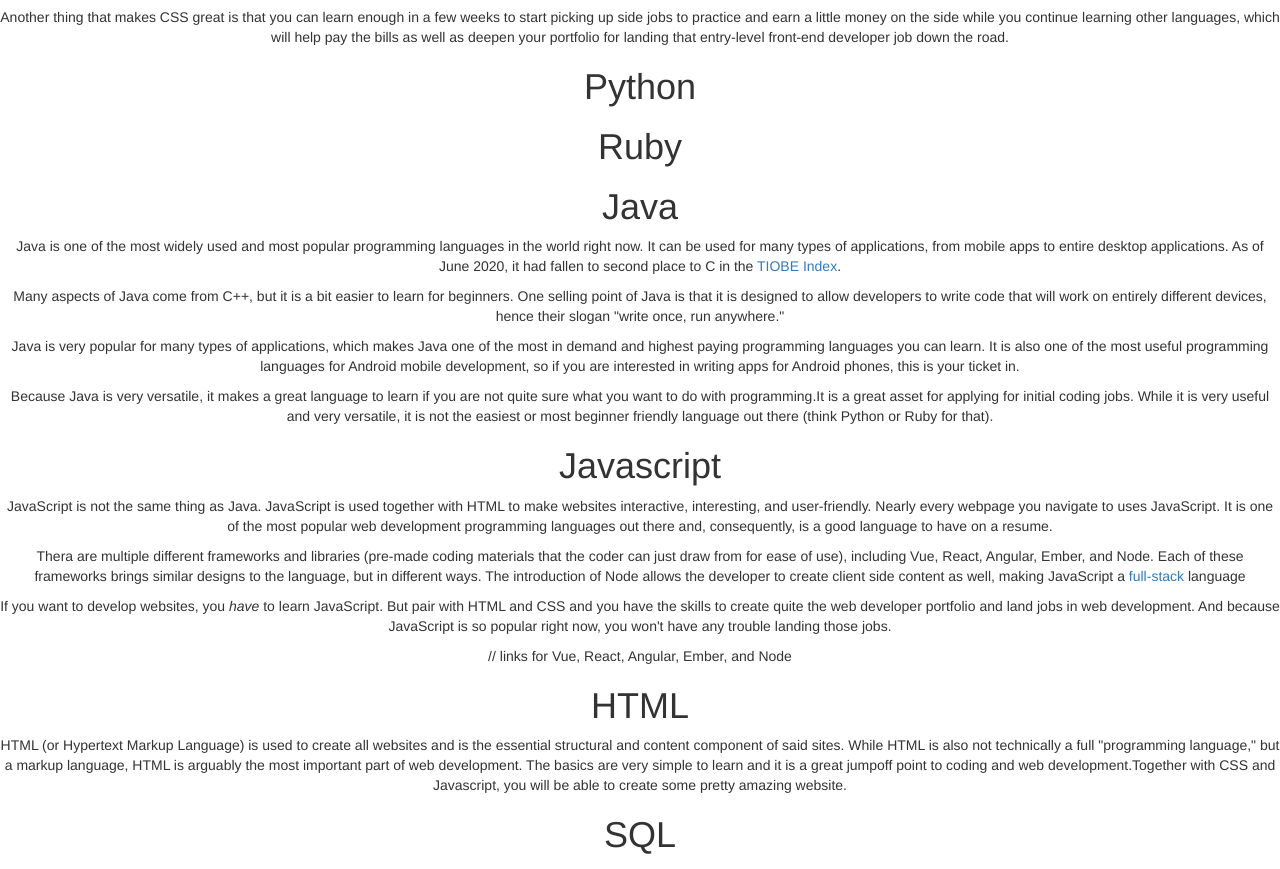
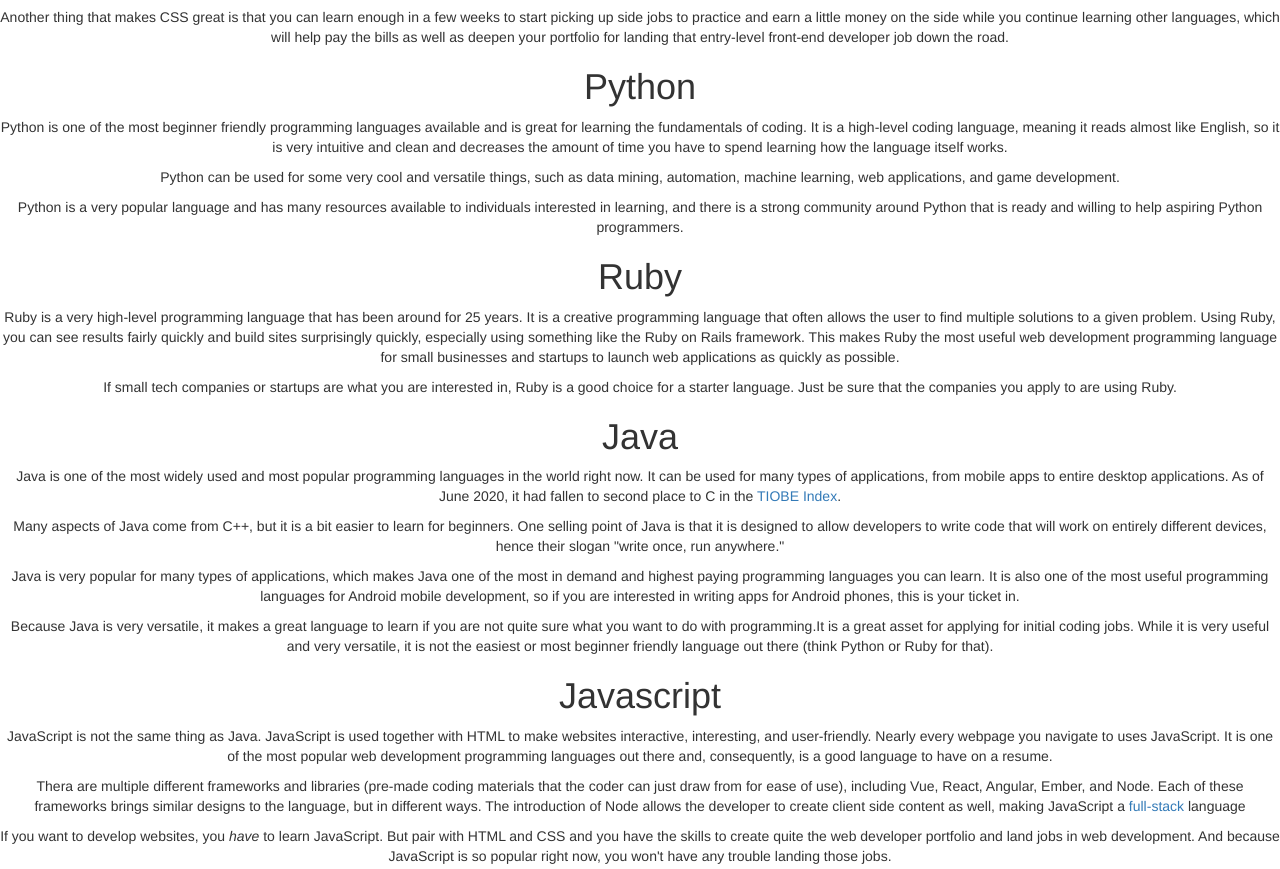
Before and after one commit to MPetersen89/Programming-Language-Suggestor, a plain HTML site: page index.html in a window 1280 px wide. Shown: the part 1492-2361 px from the top of the page. Drawn offline with Linux system fonts and the light colour scheme.

Commit message:
create results information for PHP and Ruby.

```diff
--- a/index.html
+++ b/index.html
@@ -62,11 +62,14 @@
       </div>
       <div id="python">
         <h1>Python</h1>
-        <p></p>
+        <p>Python is one of the most beginner friendly programming languages available and is great for learning the fundamentals of coding. It is a high-level coding language, meaning it reads almost like English, so it is very intuitive and clean and decreases the amount of time you have to spend learning how the language itself works.</p>
+        <p>Python can be used for some very cool and versatile things, such as data mining, automation, machine learning, web applications, and game development.</p>
+        <p>Python is a very popular language and has many resources available to individuals interested in learning, and there is a strong community around Python that is ready and willing to help aspiring Python programmers.</p>
       </div>
       <div id="ruby">
         <h1>Ruby</h1>
-        <p></p>
+        <p>Ruby is a very high-level programming language that has been around for 25 years. It is a creative programming language that often allows the user to find multiple solutions to a given problem. Using Ruby, you can see results fairly quickly and build sites surprisingly quickly, especially using something like the Ruby on Rails framework. This makes Ruby the most useful web development programming language for small businesses and startups to launch web applications as quickly as possible.</p>
+        <p>If small tech companies or startups are what you are interested in, Ruby is a good choice for a starter language. Just be sure that the companies you apply to are using Ruby.</p>
       </div>
       <div id="java">
         <h1>Java</h1>
@@ -103,7 +106,9 @@
       </div>
       <div id="php">
         <h1>PHP</h1>
-        <p></p>
+        <p>PHP is a scripting language working on the server side of web development projects written in HTML. It is relatively easy to learn, making it one of the most popular programming languages available and consistently landing it in the top 10 on the <a href="https://www.tiobe.com/tiobe-index/">TIOBE Index</a>. It is used by 80% of the top 10 million websites online, showing just how widely used it is.</p>
+        <p>Because PHP is a server side language, like Pyhton and Perl, it can be used to create things like login pages, photo galleries, discussion forums, etc. Some of the most popular websites in the world use PHP, such as Facebook, Tumblr, and Wordpress.</p>
+        <p>If you are looking into a career in web development, you can't do wrong choosing PHP. It is the most useful language for WordPress development and is a very safe choice if you plan to do freelance web development.</p>
       </div>
     </div>
   </body>
```
